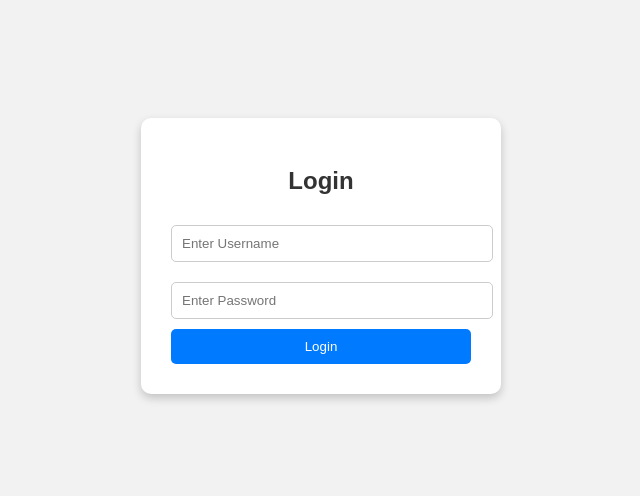
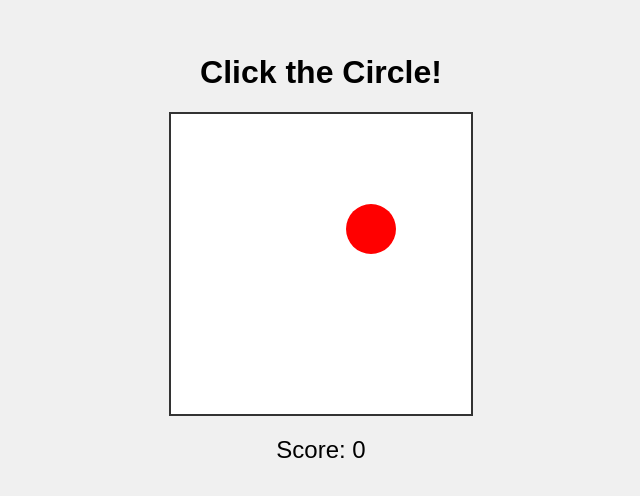
Before and after one commit to KAshokK19/1st_repo, a plain HTML site: page index.html in a window 1280 px wide. Shown: the part 152-648 px from the top of the page, without its empty margins (319-959 px from the left). Drawn offline with Linux system fonts and the light colour scheme.

Commit message:
Update index.html

```diff
--- a/index.html
+++ b/index.html
@@ -1,62 +1,75 @@
+
 <!DOCTYPE html>
-<html lang="en">
+<html>
 <head>
-  <meta charset="UTF-8">
-  <meta name="viewport" content="width=device-width, initial-scale=1.0">
-  <title>Page1</title>
+<title>Simple Click Game</title>
 <style>
   body {
-      font-family: Arial, sans-serif;
-      background: #f2f2f2;
+    font-family: sans-serif;
     display: flex;
+    flex-direction: column;
+    align-items: center;
     justify-content: center;
-      align-items: center;
-      height: 100vh;
-
+    min-height: 100vh;
+    margin: 0;
+    background-color: #f0f0f0;
   }
-    .login-container {
-      background: white;
-      padding: 30px;
-      border-radius: 10px;
-      box-shadow: 0px 4px 10px rgba(0,0,0,0.2);
+  #game-area {
     width: 300px;
-      text-align: center;
+    height: 300px;
+    border: 2px solid #333;
+    position: relative;
+    background-color: #fff;
+    overflow: hidden; /* Important for keeping circles within bounds */
   }
-    h2 {
-      margin-bottom: 20px;
-      color: #333;
-    }
-    input {
-      width: 100%;
-      padding: 10px;
-      margin: 10px 0;
-      border: 1px solid #ccc;
-      border-radius: 5px;
-    }
-    button {
-      width: 100%;
-      padding: 10px;
-      background: #007bff;
-      color: white;
-      border: none;
-      border-radius: 5px;
+  .circle {
+    width: 50px;
+    height: 50px;
+    background-color: red;
+    border-radius: 50%;
+    position: absolute;
     cursor: pointer;
   }
-    button:hover {
-      background: #0056b3;
+  #score {
+    margin-top: 20px;
+    font-size: 1.5em;
   }
 </style>
 </head>
 <body>
 
-  <div class="login-container">
-    <h2>Login</h2>
-    <form action="welcome.html" method="post">
-      <input type="text" name="username" placeholder="Enter Username" required>
-      <input type="password" name="password" placeholder="Enter Password" required>
-      <button type="submit">Login</button>
-    </form>
-  </div>
+  <h1>Click the Circle!</h1>
+  <div id="game-area"></div>
+  <div id="score">Score: 0</div>
+
+  <script>
+    const gameArea = document.getElementById('game-area');
+    const scoreDisplay = document.getElementById('score');
+    let score = 0;
+
+    function createCircle() {
+      const circle = document.createElement('div');
+      circle.classList.add('circle');
+
+      // Random position within game area
+      const x = Math.random() * (gameArea.offsetWidth - 50);
+      const y = Math.random() * (gameArea.offsetHeight - 50);
+      circle.style.left = `${x}px`;
+      circle.style.top = `${y}px`;
+
+      circle.addEventListener('click', () => {
+        score++;
+        scoreDisplay.textContent = `Score: ${score}`;
+        circle.remove(); // Remove clicked circle
+        createCircle(); // Create a new one
+      });
+
+      gameArea.appendChild(circle);
+    }
+
+    // Start the game by creating the first circle
+    createCircle();
+  </script>
 
 </body>
 </html>
```
Lines whose indentation alone changed are shown as unchanged.
